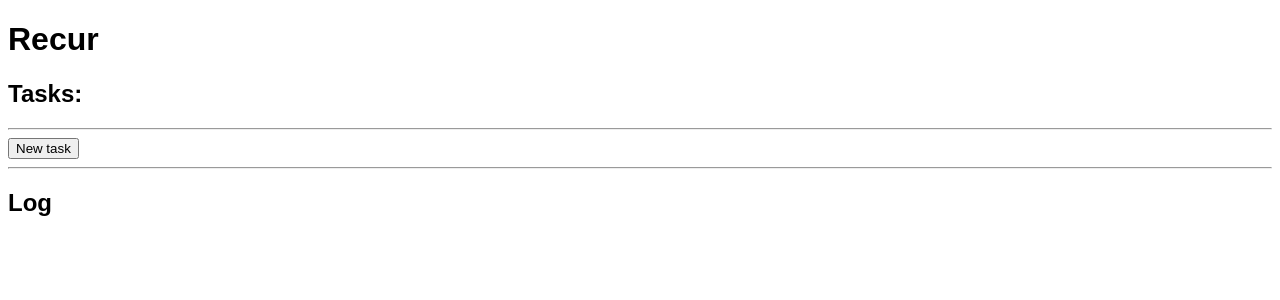
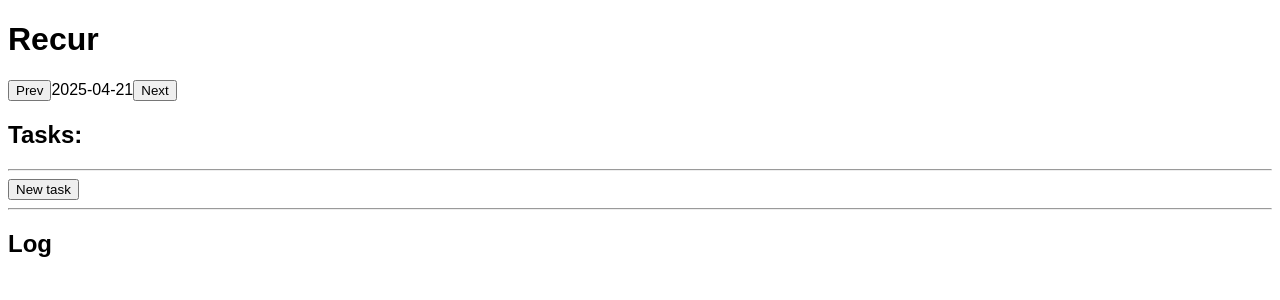
Before and after one commit to ydalir/recur, a React (Vite) app: page / in a window 1280 px wide. Shown: the top 300 px of the page. Built offline with nearby package versions, Linux system fonts and the light colour scheme.

Commit message:
Add date picker

```diff
--- a/src/App.tsx
+++ b/src/App.tsx
@@ -2,6 +2,7 @@ import dayjs from "dayjs";
 import { Task, TaskComponent } from "./Task";
 import { TaskForm } from "./TaskForm";
 import { useState } from "react";
+import { DatePicker } from "./DatePicker";
 
 const defaultTask: Omit<Task, "id"> = {
   title: "",
@@ -20,6 +21,7 @@ export const App = () => {
   const [tasks, setTasks] = useState<Record<string, Task>>({});
   const [editTask, setEditTask] = useState<Task>();
   const [log, setLog] = useState<LogEntry[]>([]);
+  const [date, setDate] = useState<dayjs.Dayjs>(dayjs());
 
   const deleteTask = (task: Task) =>
     setTasks(({ [task.id]: _, ...tasks }) => tasks);
@@ -32,27 +34,33 @@ export const App = () => {
   };
 
   const logTask = (task: Task) => {
-    const dueDate =
-      task.interval !== null
-        ? dayjs(task.dueDate ?? undefined)
-            .add(task.interval, "days")
-            .format("YYYY-MM-DD")
-        : null;
-
-    saveTask({ ...task, dueDate });
-
     const logEntry: LogEntry = {
       id: crypto.randomUUID(),
       title: task.title,
-      date: dayjs().format("YYYY-MM-DD"),
+      date: date.format("YYYY-MM-DD"),
       taskId: task.id,
     };
     setLog((prev) => [...prev, logEntry]);
+
+    if (task.interval === null) return saveTask({ ...task, dueDate: null });
+
+    if (task.dueDate === null)
+      return saveTask({
+        ...task,
+        dueDate: date.add(task.interval, "days").format("YYYY-MM-DD"),
+      });
+
+    const dueDate = dayjs(task.dueDate);
+    const pickedDate = date.add(task.interval, "days");
+
+    if (pickedDate.isAfter(dueDate))
+      return saveTask({ ...task, dueDate: pickedDate.format("YYYY-MM-DD") });
   };
 
   return (
     <div>
       <h1>Recur</h1>
+      <DatePicker date={date} setDate={setDate} />
       <h2>Tasks:</h2>
       <ul>
         {Object.values(tasks)
--- /dev/null
+++ b/src/DatePicker.tsx
@@ -0,0 +1,21 @@
+import dayjs from "dayjs";
+import { FC } from "react";
+
+type Props = {
+  date: dayjs.Dayjs;
+  setDate: React.Dispatch<React.SetStateAction<dayjs.Dayjs>>;
+};
+
+export const DatePicker: FC<Props> = ({ date, setDate }) => {
+  return (
+    <div>
+      <button onClick={() => setDate((prev) => prev.add(-1, "day"))}>
+        Prev
+      </button>
+      {date.format("YYYY-MM-DD")}
+      <button onClick={() => setDate((prev) => prev.add(1, "day"))}>
+        Next
+      </button>
+    </div>
+  );
+};
```
